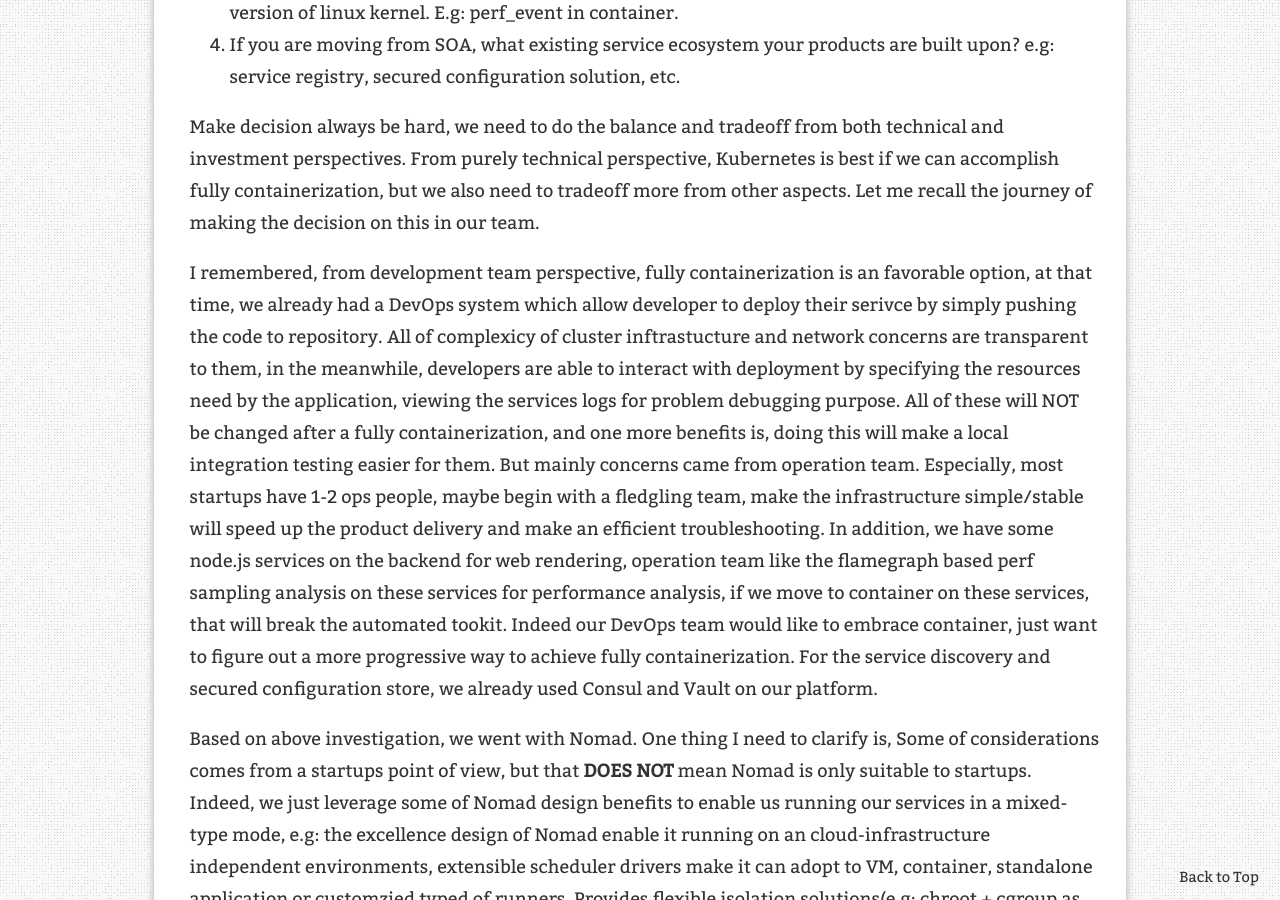
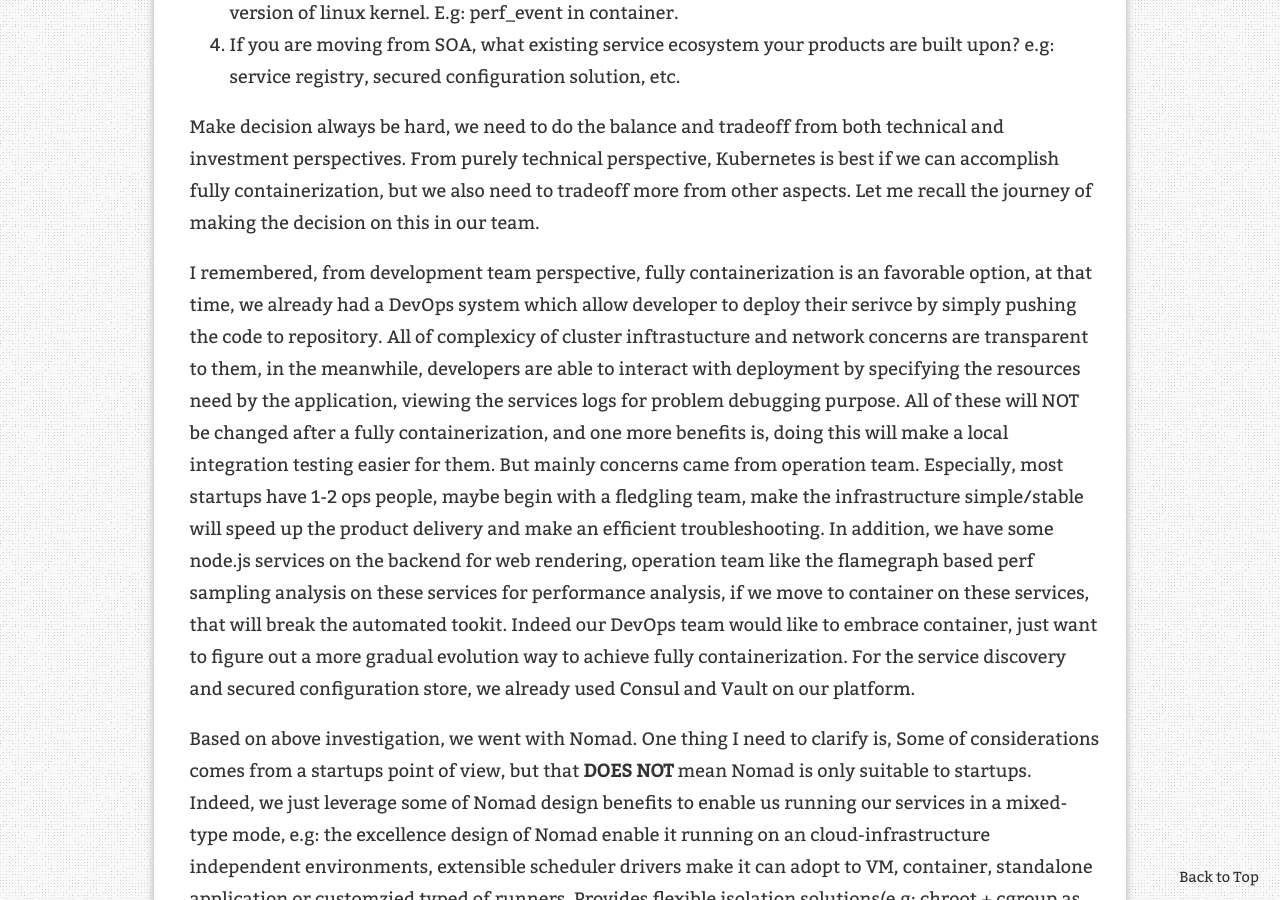
Before and after one commit to leezhenghui/leezhenghui.github.io, a Jekyll site: the page built from _posts/2018-10-20-build-a-scalable-system-runtime-challenges.md, in a window 1280 px wide and 900 px high, scrolled down 32374 px. Built offline with Jekyll 4.4.1, drawn with Linux system fonts in a browser that asks for light colours; comment, search, counter and statistics services are not loaded.

Commit message:
auto udpate by doc builder

```diff
--- a/_posts/2018-10-20-build-a-scalable-system-runtime-challenges.md
+++ b/_posts/2018-10-20-build-a-scalable-system-runtime-challenges.md
@@ -467,7 +467,7 @@
 
 Make decision always be hard, we need to do the balance and tradeoff from both technical and investment perspectives. From purely technical perspective, Kubernetes is best if we can accomplish fully containerization, but we also need to tradeoff more from other aspects. Let me recall the journey of making the decision on this in our team.
 
-I remembered, from development team perspective, fully containerization is an favorable option, at that time, we already had a DevOps system which allow developer to deploy their serivce by simply pushing the code to repository. All of complexicy of cluster inftrastucture and network concerns are transparent to them, in the meanwhile, developers are able to interact with deployment by specifying the resources need by the application, viewing the services logs for problem debugging purpose. All of these will NOT be changed after a fully containerization, and one more benefits is, doing this will make a local integration testing easier for them. But mainly concerns came from operation team. Especially, most startups have 1-2 ops people, maybe begin with a fledgling team, make the infrastructure simple/stable will speed up the product delivery and make an efficient troubleshooting. In addition, we have some node.js services on the backend for web rendering, operation team like the flamegraph based perf sampling analysis on these services for performance analysis, if we move to container on these services, that will break the automated tookit. Indeed our DevOps team would like to embrace container, just want to figure out a more progressive way to achieve fully containerization. For the service discovery and secured configuration store, we already used Consul and Vault on our platform.
+I remembered, from development team perspective, fully containerization is an favorable option, at that time, we already had a DevOps system which allow developer to deploy their serivce by simply pushing the code to repository. All of complexicy of cluster inftrastucture and network concerns are transparent to them, in the meanwhile, developers are able to interact with deployment by specifying the resources need by the application, viewing the services logs for problem debugging purpose. All of these will NOT be changed after a fully containerization, and one more benefits is, doing this will make a local integration testing easier for them. But mainly concerns came from operation team. Especially, most startups have 1-2 ops people, maybe begin with a fledgling team, make the infrastructure simple/stable will speed up the product delivery and make an efficient troubleshooting. In addition, we have some node.js services on the backend for web rendering, operation team like the flamegraph based perf sampling analysis on these services for performance analysis, if we move to container on these services, that will break the automated tookit. Indeed our DevOps team would like to embrace container, just want to figure out a more gradual evolution way to achieve fully containerization. For the service discovery and secured configuration store, we already used Consul and Vault on our platform.
 
 Based on above investigation, we went  with Nomad. One thing I need to clarify is, Some of considerations comes from a startups point of view, but that **DOES NOT** mean Nomad is only suitable to startups. Indeed, we just leverage some of Nomad design benefits to enable us running our services in a mixed-type mode, e.g: the excellence design of Nomad enable it running on an cloud-infrastructure independent environments, extensible scheduler drivers make it can adopt to VM, container, standalone application or customzied typed of runners. Provides flexible isolation solutions(e.g: chroot + cgroup as ligthweight solution on a private cloud with trusted applications) for different usage scenarios. Nomad's [C1M Design](https://www.hashicorp.com/c1m.html) provides the powerful scheduling capability, 1,000,000 containers on 5,000 nodes in under 5 minutes. Kubernetes documentation states they can support clusters greater than 5,000 nodes and they support a multi-AZ/multi-region configuration. Nomad has been proven to scale to cluster sizes that exceed 10,000 nodes in real-world production environments.
 
```
